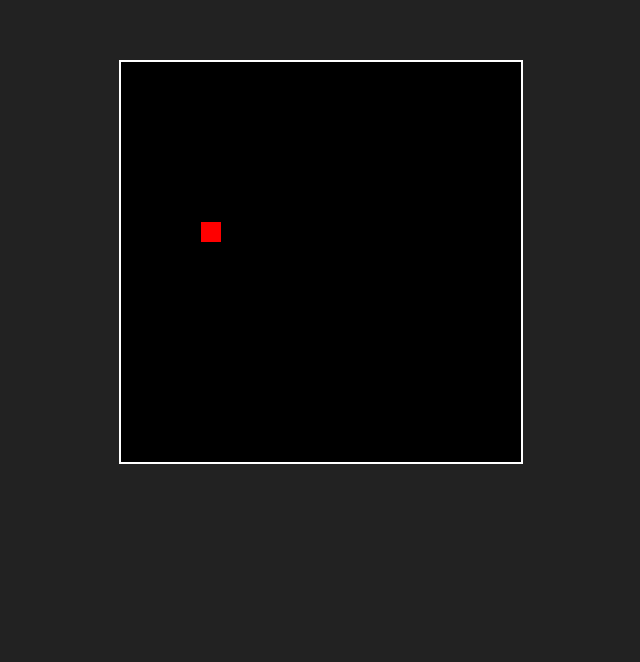
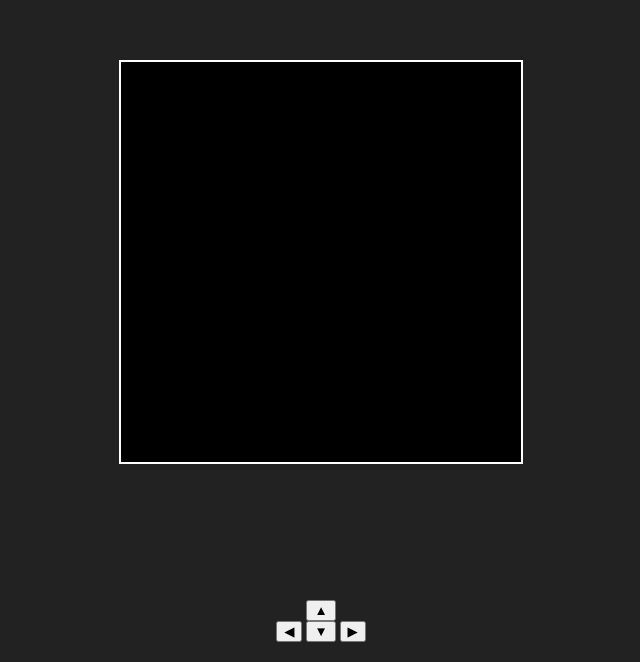
Before and after one commit to charles012345/CharlesJnnr, a plain HTML site: page index.html in a window 1280 px wide. Shown: the part 138-800 px from the top of the page, without its empty margins (319-959 px from the left). Drawn offline with Linux system fonts and the light colour scheme.

Commit message:
Update index.html

```diff
--- a/index.html
+++ b/index.html
@@ -3,7 +3,7 @@
 <head>
     <meta charset="UTF-8">
     <meta name="viewport" content="width=device-width, initial-scale=1.0">
-    <title>Snake Game By Charles</title>
+    <title>Snake Game</title>
     <style>
         body {
             display: flex;
@@ -34,6 +34,18 @@
         };
 
         document.addEventListener("keydown", changeDirection);
+
+        const controls = {
+            up: document.getElementById("up"),
+            down: document.getElementById("down"),
+            left: document.getElementById("left"),
+            right: document.getElementById("right")
+        };
+
+        controls.up.addEventListener("click", () => changeDirection({ key: "ArrowUp" }));
+        controls.down.addEventListener("click", () => changeDirection({ key: "ArrowDown" }));
+        controls.left.addEventListener("click", () => changeDirection({ key: "ArrowLeft" }));
+        controls.right.addEventListener("click", () => changeDirection({ key: "ArrowRight" }));
 
         function changeDirection(event) {
             const key = event.key;
@@ -79,7 +91,15 @@
             snake.unshift(head);
         }
 
-        setInterval(draw, 100);
+        setInterval(draw, 150);
     </script>
+    <div style="position: absolute; bottom: 20px; display: flex; flex-direction: column; align-items: center;">
+        <button id="up">▲</button>
+        <div>
+            <button id="left">◀</button>
+            <button id="down">▼</button>
+            <button id="right">▶</button>
+        </div>
+    </div>
 </body>
 </html>
```
